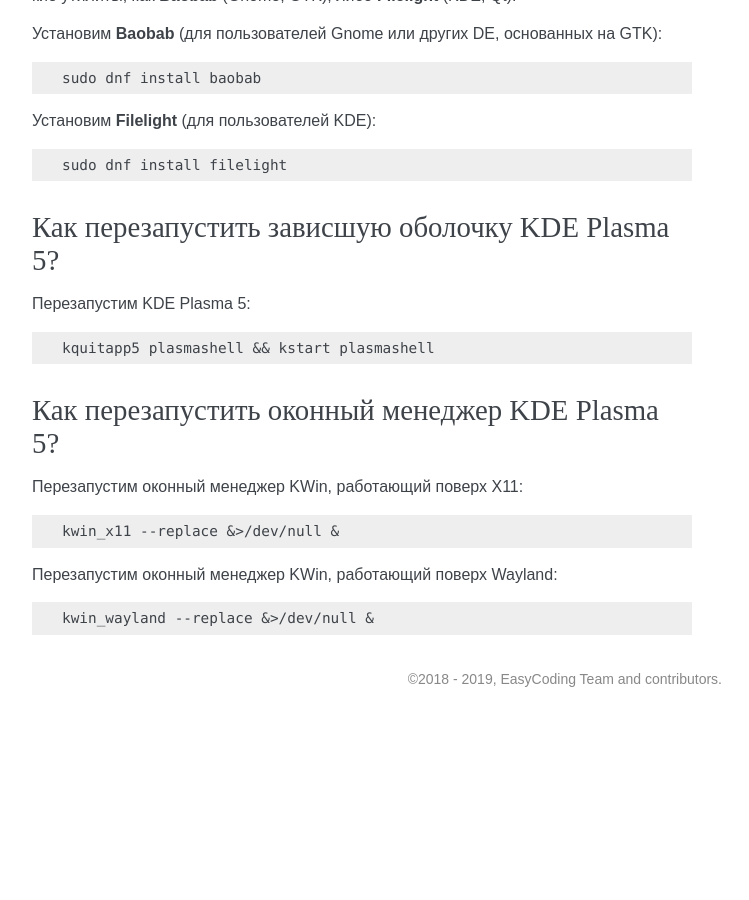
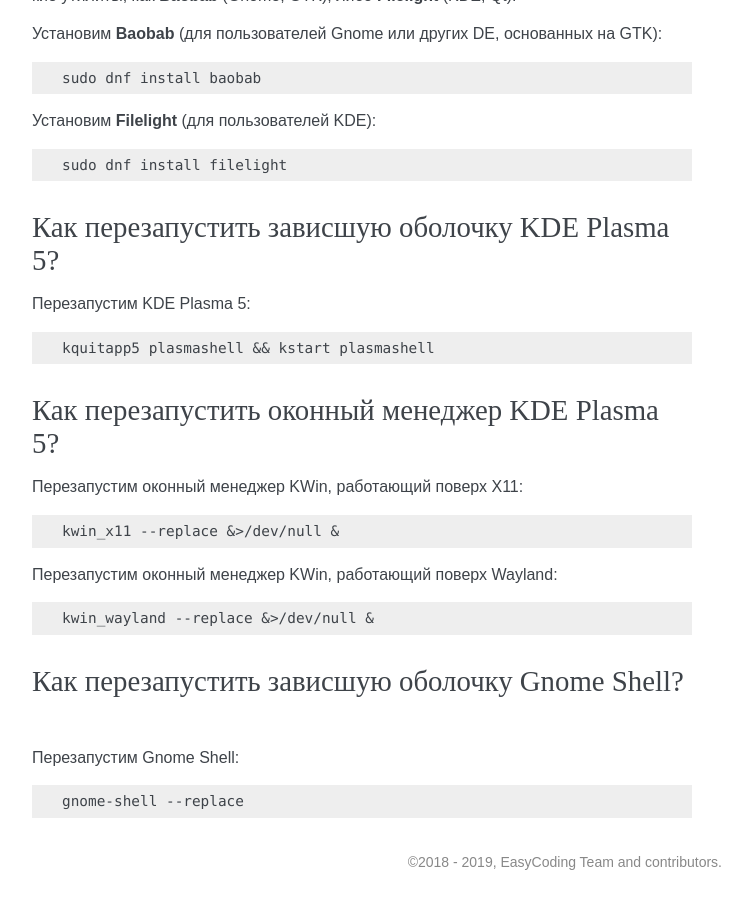
Before and after one commit to RussianFedora/FAQ, a Sphinx documentation site: the page built from source/using-applications.rst, in a window 1280 px wide and 900 px high, scrolled down 17517 px. Shown: the whole window, without its empty margins (388-1137 px from the left). Built offline with Sphinx 7.4.7, drawn with Linux system fonts in a browser that asks for light colours; before the commit the page ends 18234 px from its top, so only the background shows below that; some of the changed text lies outside the part shown.

Commit message:
Added question about restarting Gnome Shell.

```diff
--- a/source/using-applications.rst
+++ b/source/using-applications.rst
@@ -981,3 +981,15 @@
 .. code-block:: text
 
     kwin_wayland --replace &>/dev/null &
+
+.. index:: gnome, restart, shell
+.. _gnome-shell-restart:
+
+Как перезапустить зависшую оболочку Gnome Shell?
+===================================================
+
+Перезапустим Gnome Shell:
+
+.. code-block:: text
+
+    gnome-shell --replace
```
